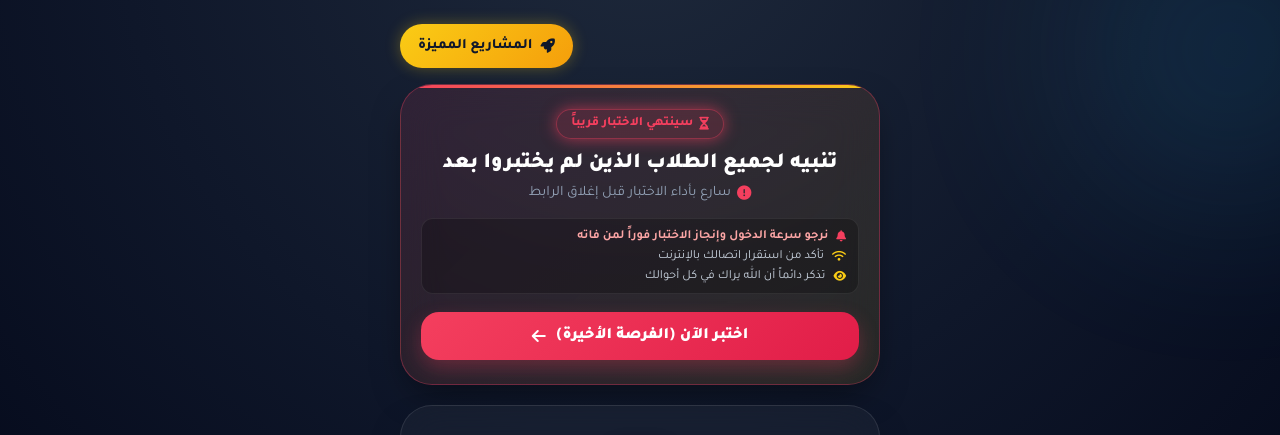
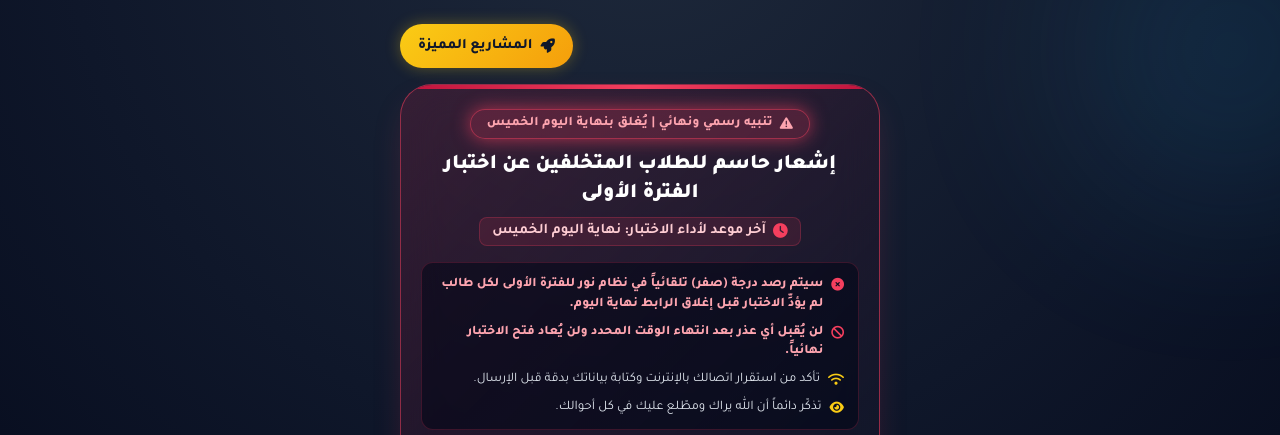
Before and after one commit to Rashedx0/tech1, a plain HTML site: page index.html in a window 1280 px wide. Shown: the top 435 px of the page. Drawn offline with Linux system fonts and the light colour scheme.

Commit message:
Update index.html

```diff
--- a/index.html
+++ b/index.html
@@ -199,18 +199,18 @@
         }
 
         /* ==================================================
-            بنر إعلان الاختبار الجديد (سينتهي قريباً)
+            بنر إعلان الاختبار الرسمي (نهاية اليوم الخميس)
         ================================================== */
         .exam-banner {
             width: 100%;
             padding: 24px 20px;
             text-align: center;
-            background: linear-gradient(135deg, rgba(244, 63, 94, 0.12), rgba(250, 204, 21, 0.1));
-            border: 1px solid rgba(244, 63, 94, 0.35);
+            background: linear-gradient(135deg, rgba(225, 29, 72, 0.16), rgba(15, 23, 42, 0.85));
+            border: 1.5px solid rgba(244, 63, 94, 0.55);
             border-radius: var(--radius-xl);
             backdrop-filter: blur(20px);
             -webkit-backdrop-filter: blur(20px);
-            box-shadow: 0 15px 35px -10px rgba(0, 0, 0, 0.5);
+            box-shadow: 0 15px 35px -10px rgba(244, 63, 94, 0.25);
             position: relative;
             overflow: hidden;
             animation: cardAppear 0.5s ease both;
@@ -222,51 +222,57 @@
             top: 0;
             right: 0;
             width: 100%;
-            height: 3px;
-            background: linear-gradient(90deg, #f43f5e, #facc15);
+            height: 4px;
+            background: linear-gradient(90deg, #be123c, #f43f5e, #be123c);
         }
 
         .exam-badge {
             display: inline-flex;
             align-items: center;
-            gap: 6px;
-            padding: 6px 14px;
+            gap: 7px;
+            padding: 6px 16px;
             margin-bottom: 12px;
-            background: rgba(244, 63, 94, 0.15);
-            border: 1px solid rgba(244, 63, 94, 0.4);
-            color: var(--danger);
+            background: rgba(244, 63, 94, 0.2);
+            border: 1px solid rgba(244, 63, 94, 0.5);
+            color: #fda4af;
             border-radius: 50px;
-            font-size: 0.8rem;
+            font-size: 0.82rem;
             font-weight: 800;
+            letter-spacing: 0.2px;
             animation: pulseGlowDanger 2s infinite;
         }
 
         @keyframes pulseGlowDanger {
-            0%, 100% { box-shadow: 0 0 5px rgba(244, 63, 94, 0.2); }
-            50% { box-shadow: 0 0 15px rgba(244, 63, 94, 0.6); }
+            0%, 100% { box-shadow: 0 0 6px rgba(244, 63, 94, 0.25); }
+            50% { box-shadow: 0 0 18px rgba(244, 63, 94, 0.65); }
         }
 
         .exam-title {
-            font-size: 1.35rem;
+            font-size: 1.3rem;
             font-weight: 900;
             margin-bottom: 8px;
             color: #fff;
+            line-height: 1.4;
         }
 
         .exam-meta {
             display: flex;
             align-items: center;
             justify-content: center;
-            gap: 16px;
             margin-bottom: 16px;
-            color: var(--text-secondary);
-            font-size: 0.9rem;
+            color: #fecdd3;
+            font-size: 0.92rem;
+            font-weight: 700;
         }
 
         .exam-meta span {
             display: inline-flex;
             align-items: center;
-            gap: 6px;
+            gap: 7px;
+            background: rgba(244, 63, 94, 0.12);
+            padding: 5px 12px;
+            border-radius: 8px;
+            border: 1px solid rgba(244, 63, 94, 0.25);
         }
 
         .exam-meta i {
@@ -274,10 +280,10 @@
         }
 
         .exam-warnings {
-            background: rgba(0, 0, 0, 0.25);
-            border: 1px solid rgba(255, 255, 255, 0.08);
+            background: rgba(2, 6, 23, 0.55);
+            border: 1px solid rgba(244, 63, 94, 0.2);
             border-radius: var(--radius-sm);
-            padding: 10px 12px;
+            padding: 12px 14px;
             margin-bottom: 18px;
             text-align: right;
         }
@@ -286,26 +292,28 @@
             list-style: none;
             display: flex;
             flex-direction: column;
-            gap: 6px;
+            gap: 8px;
         }
 
         .exam-warnings li {
-            font-size: 0.78rem;
-            color: #cbd5e1;
+            font-size: 0.82rem;
+            color: #e2e8f0;
             display: flex;
-            align-items: center;
+            align-items: flex-start;
             gap: 8px;
+            line-height: 1.5;
         }
 
         .exam-warnings li i {
             color: var(--accent);
-            font-size: 0.7rem;
+            font-size: 0.8rem;
+            margin-top: 4px;
             flex-shrink: 0;
         }
 
         .exam-warnings li.urgent-alert {
-            color: #fca5a5;
-            font-weight: 700;
+            color: #fda4af;
+            font-weight: 800;
         }
 
         .exam-warnings li.urgent-alert i {
@@ -318,16 +326,21 @@
             justify-content: center;
             gap: 10px;
             width: 100%;
-            min-height: 48px;
-            padding: 10px 20px;
-            background: linear-gradient(135deg, #f43f5e, #e11d48);
+            min-height: 50px;
+            padding: 12px 20px;
+            background: linear-gradient(135deg, #e11d48, #be123c);
             color: #fff;
+            border: 1px solid rgba(255, 255, 255, 0.15);
             border-radius: var(--radius-md);
             font-size: 1rem;
             font-weight: 900;
             text-decoration: none;
-            box-shadow: 0 8px 20px rgba(244, 63, 94, 0.3);
-            transition: transform var(--transition), box-shadow var(--transition);
+            box-shadow: 0 8px 25px rgba(225, 29, 72, 0.4);
+            transition: transform var(--transition), box-shadow var(--transition), background var(--transition);
+        }
+
+        .exam-btn:hover {
+            background: linear-gradient(135deg, #f43f5e, #e11d48);
         }
 
         .exam-btn:active {
@@ -636,30 +649,31 @@
     <main class="page-wrapper">
 
         <!-- ==================================================
-             بنر إعلان اختبار الفترة الأولى (سينتهي قريباً)
+             بنر إعلان اختبار الفترة الأولى (الموعد النهائي اليوم الخميس)
         ================================================== -->
-        <section class="exam-banner" aria-label="إعلان قرب انتهاء الاختبار">
+        <section class="exam-banner" aria-label="تنبيه رسمي بشأن إغلاق اختبار الفترة الأولى">
             <div class="exam-badge">
-                <i class="fas fa-hourglass-half" aria-hidden="true"></i>
-                <span>سينتهي الاختبار قريباً</span>
+                <i class="fas fa-exclamation-triangle" aria-hidden="true"></i>
+                <span>تنبيه رسمي ونهائي | يُغلق بنهاية اليوم الخميس</span>
             </div>
 
-            <h2 class="exam-title">تنبيه لجميع الطلاب الذين لم يختبروا بعد</h2>
+            <h2 class="exam-title">إشعار حاسم للطلاب المتخلفين عن اختبار الفترة الأولى</h2>
 
             <div class="exam-meta">
-                <span><i class="fas fa-exclamation-circle" aria-hidden="true"></i> سارع بأداء الاختبار قبل إغلاق الرابط</span>
+                <span><i class="fas fa-clock" aria-hidden="true"></i> آخر موعد لأداء الاختبار: نهاية اليوم الخميس</span>
             </div>
 
             <div class="exam-warnings">
                 <ul>
-                    <li class="urgent-alert"><i class="fas fa-bell" aria-hidden="true"></i> نرجو سرعة الدخول وإنجاز الاختبار فوراً لمن فاته</li>
-                    <li><i class="fas fa-wifi" aria-hidden="true"></i> تأكد من استقرار اتصالك بالإنترنت</li>
-                    <li><i class="fas fa-eye" aria-hidden="true"></i> تذكر دائماً أن الله يراك في كل أحوالك</li>
+                    <li class="urgent-alert"><i class="fas fa-times-circle" aria-hidden="true"></i> سيتم رصد درجة (صفر) تلقائياً في نظام نور للفترة الأولى لكل طالب لم يؤدِّ الاختبار قبل إغلاق الرابط نهاية اليوم.</li>
+                    <li class="urgent-alert"><i class="fas fa-ban" aria-hidden="true"></i> لن يُقبل أي عذر بعد انتهاء الوقت المحدد ولن يُعاد فتح الاختبار نهائياً.</li>
+                    <li><i class="fas fa-wifi" aria-hidden="true"></i> تأكد من استقرار اتصالك بالإنترنت وكتابة بياناتك بدقة قبل الإرسال.</li>
+                    <li><i class="fas fa-eye" aria-hidden="true"></i> تذكّر دائماً أن الله يراك ومطّلع عليك في كل أحوالك.</li>
                 </ul>
             </div>
 
             <a href="https://k.tahdiri.com/forms/exam?c=L5J53LJJN3GU" target="_blank" rel="noopener noreferrer" class="exam-btn">
-                <span>اختبر الآن (الفرصة الأخيرة)</span>
+                <span>الدخول لأداء الاختبار فوراً قبل الإغلاق</span>
                 <i class="fas fa-arrow-left" aria-hidden="true"></i>
             </a>
         </section>
```
